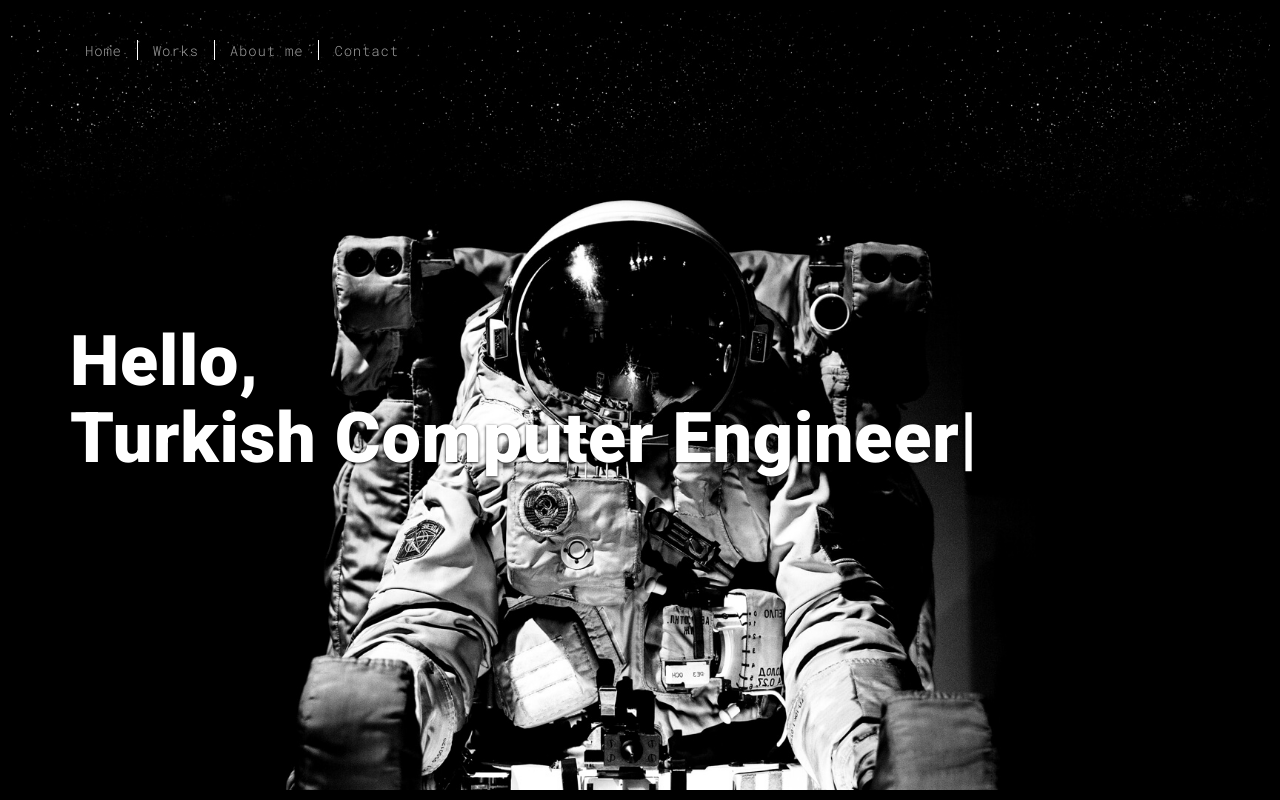
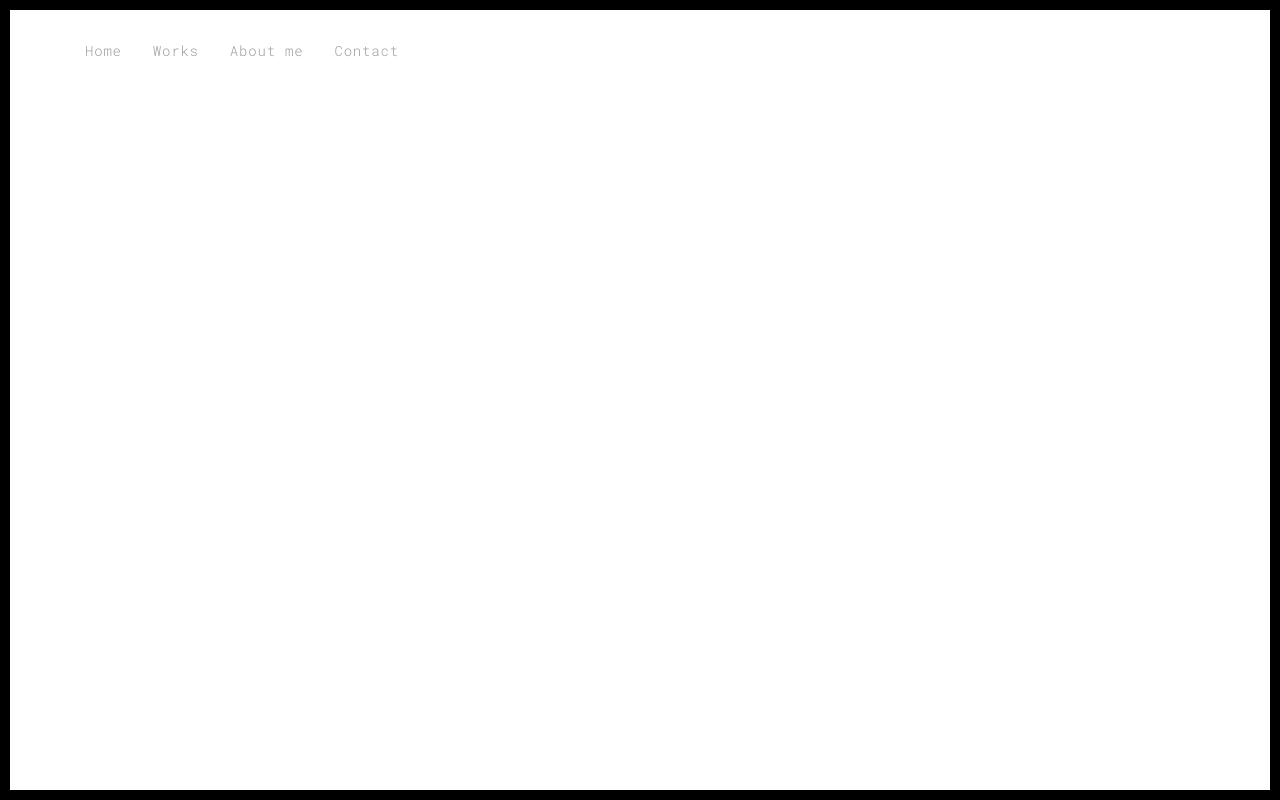
Before and after one commit to ekinciengin/portfolio, a Flask app: page / in a window 1280 px wide. Run offline with Flask 2, Linux system fonts and the light colour scheme; some libraries are stand-ins or nearby versions.

Commit message:
HTML Changes 6

```diff
--- a/templates/index.html
+++ b/templates/index.html
@@ -48,30 +48,6 @@
     </div>
   </nav>
 </header>
-<!-- Add your site or app content here -->
-  <div class="hero-full-container background-image-container white-text-container" style="background-image: url('./static/assets/images/space.jpg')">
-    <div class="container">
-      <div class="row">
-        <div class="col-xs-12">
-          <div class="hero-full-wrapper">
-            <div class="text-content">
-              <h1>Hello,<br>
-                <span id="typed-strings">
-                  <span>I'm Engin Ekinci</span>
-                  <span>Turkish Computer Engineer</span>
-                  <span>Working as an Oracle Developer</span>
-                  <span>Working as a Python Developer</span>
-                  <span>I have two companies</span>
-                  <span>I'll have a bigger one in the future</span>
-                </span>
-                <span id="typed"></span>
-              </h1>
-            </div>
-          </div>
-        </div>
-      </div>
-    </div>
-  </div>
 
 <script>
   document.addEventListener("DOMContentLoaded", function (event) {
```
Also changed, not shown: templates/about.html (+0 -11 lines), templates/works.html (+0 -11 lines).
